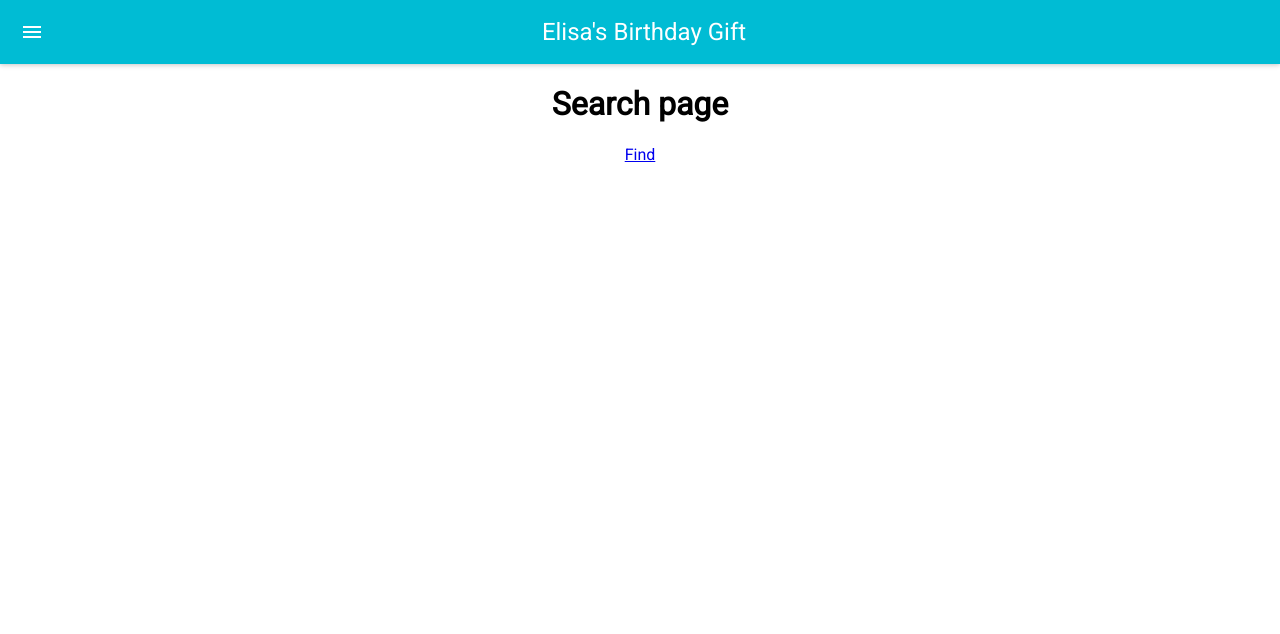
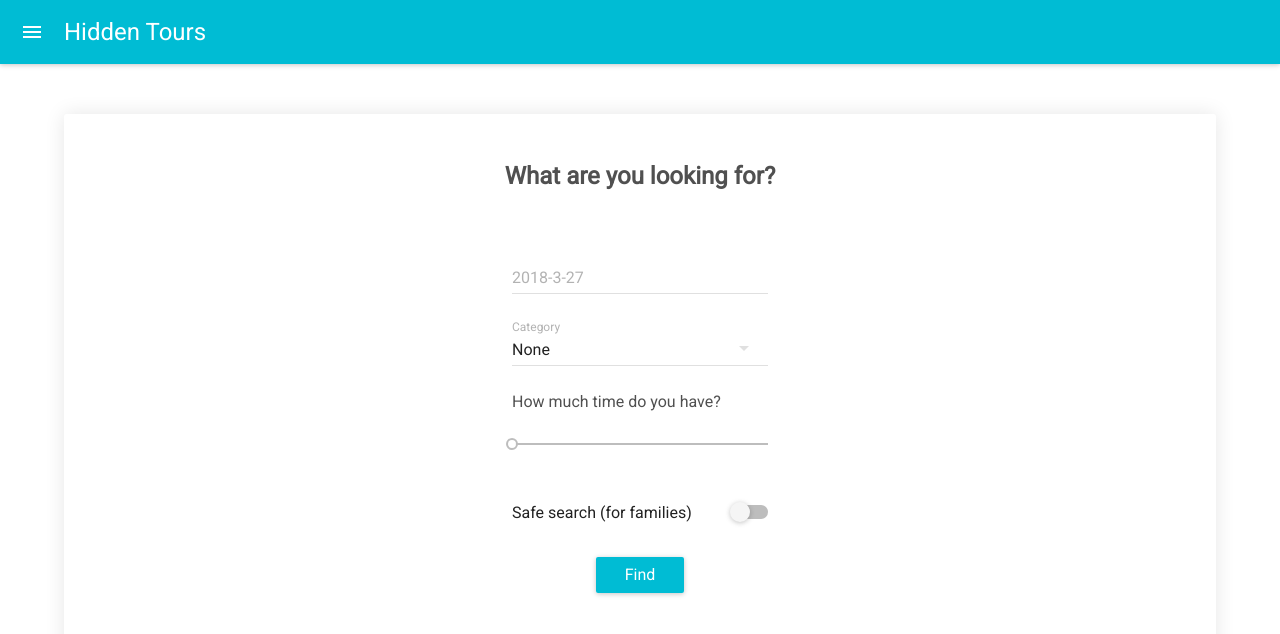
Before and after one commit to ShinnoT/hidden-tours, a React (Create React App) app in the folder client/: page /search in a window 1280 px wide. Shown: the top 634 px of the page. Built offline with nearby package versions, Linux system fonts and the light colour scheme.

Commit message:
tourlist rendered from backend api with nice card components

```diff
--- a/client/src/App.css
+++ b/client/src/App.css
@@ -29,4 +29,14 @@
 
 body {
   font-family: "Roboto", sans-serif;
+  animation: fadein 2s;
 }
+
+@keyframes fadein {
+  from {
+    opacity: 0;
+  }
+  to {
+    opacity: 1;
+  }
+}
--- a/client/src/App.js
+++ b/client/src/App.js
@@ -15,7 +15,7 @@ class App extends Component {
     return (
       <MuiThemeProvider>
         <AppBar
-          title="Elisa's Birthday Gift"
+          title="Hidden Tours"
           iconClassNameRight="muidocs-icon-navigation-expand-more"
         />
         <Route path="/" exact component={HomePage} />
--- a/client/src/components/Search.js
+++ b/client/src/components/Search.js
@@ -1,12 +1,51 @@
 import React, { Component } from "react";
 import { Link } from "react-router-dom";
+import DatePicker from "material-ui/DatePicker";
+import TextField from "material-ui/TextField";
+import SelectField from "material-ui/SelectField";
+import MenuItem from "material-ui/MenuItem";
+import RaisedButton from "material-ui/RaisedButton";
+import Slider from "material-ui/Slider";
+import Toggle from "material-ui/Toggle";
+
+import "./stylesheets/Search.css";
 
 class Search extends Component {
+  state = {
+    value: 1
+  };
+  handleChange = (event, index, value) => this.setState({ value });
+
   render() {
     return (
       <div className="Search">
-        <h1>Search page</h1>
-        <Link to="/tours">Find</Link>
+        <div className="search-formish">
+          <h2>What are you looking for?</h2>
+          <div className="content">
+            <DatePicker hintText="2018-3-27" />
+            <SelectField
+              floatingLabelText="Category"
+              value={this.state.value}
+              onChange={this.handleChange}
+            >
+              <MenuItem value={1} primaryText="None" />
+              <MenuItem value={2} primaryText="Cuisine" />
+              <MenuItem value={3} primaryText="Sightseeing" />
+              <MenuItem value={4} primaryText="Entertainment" />
+              <MenuItem value={5} primaryText="Shopping" />
+            </SelectField>
+            <div className="sliders">
+              <p>How much time do you have?</p>
+              <Slider />
+            </div>
+            <Toggle label="Safe search (for families)" />
+            <div className="submitish">
+              <RaisedButton primary={true}>
+                <Link to="/tours">Find</Link>
+              </RaisedButton>
+            </div>
+          </div>
+        </div>
       </div>
     );
   }
--- a/client/src/components/ToursList.js
+++ b/client/src/components/ToursList.js
@@ -1,12 +1,63 @@
 import React, { Component } from "react";
 import { Link } from "react-router-dom";
+import {
+  Card,
+  CardActions,
+  CardHeader,
+  CardMedia,
+  CardTitle,
+  CardText
+} from "material-ui/Card";
+import FlatButton from "material-ui/FlatButton";
 
 class ToursList extends Component {
+  constructor(props) {
+    super(props);
+    this.state = {
+      tours: []
+    };
+  }
+  componentDidMount() {
+    fetch("/tours")
+      .then(res => res.json())
+      .then(tours => this.setState({ tours }));
+  }
   render() {
     return (
       <div className="TourList">
-        <h1>tours list page</h1>
-        <Link to="/">home</Link>
+        {/* <h1>tours list page</h1> */}
+        {/* {this.state.tours.map(tour => <p key={tour.id}>{tour.id}</p>)} */}
+        {this.state.tours.map(tour => {
+          return (
+            <Card containerStyle={{ margin: "10px 0" }}>
+              <CardHeader title={tour.tourName} />
+              <CardMedia
+              // overlay={
+              //   <CardTitle
+              //     title="Overlay title"
+              //     subtitle="Overlay subtitle"
+              //   />
+              // }
+              >
+                <img src={tour.tourImage} alt="kinkakuji" />
+              </CardMedia>
+              <CardTitle title={tour.tourName} subtitle="The golden pavilion" />
+              <CardText>{tour.tourDesc}</CardText>
+              <CardActions>
+                <FlatButton
+                  containerElement={<Link to={`/tours/${tour.id}`} />}
+                  label="Save"
+                />
+                <FlatButton
+                  label="Tour"
+                  containerElement={<Link to={`/tours/${tour.id}`} />}
+                >
+                  {/* <Link to={`/tours/${tour.id}`} /> */}
+                </FlatButton>
+              </CardActions>
+            </Card>
+          );
+        })}
       </div>
     );
   }
--- a/client/src/components/stylesheets/Search.css
+++ b/client/src/components/stylesheets/Search.css
@@ -0,0 +1,43 @@
+.Search {
+  height: calc(100% - 64px);
+  width: 100%;
+  display: flex;
+  justify-content: center;
+  align-items: center;
+}
+.search-formish {
+  height: calc(95% - 64px);
+  width: 90%;
+  /* margin: auto; */
+  /* background-color: #e8eef9; */
+  border-radius: 3px;
+  box-shadow: 0 0 20px rgba(0, 0, 0, 0.1);
+}
+
+body {
+  margin: 0;
+  font-family: "Roboto";
+  color: rgb(80, 80, 80);
+  text-align: left;
+}
+
+h2 {
+  text-align: center;
+  margin-top: 3rem;
+}
+
+a {
+  text-decoration: none;
+  color: white;
+}
+
+.submitish {
+  margin-top: 2rem;
+  text-align: center;
+}
+
+.content {
+  width: 256px;
+  margin: 0 auto;
+  margin-top: 4rem;
+}
--- /dev/null
+++ b/client/src/components/stylesheets/ToursList.css
@@ -0,0 +1,3 @@
+a {
+  /* text-decoration: none; */
+}
```
Also changed, not shown: client/src/components/stylesheets/TourList.css (deleted), 1 other file (tests, documents, lock files or other folders).
